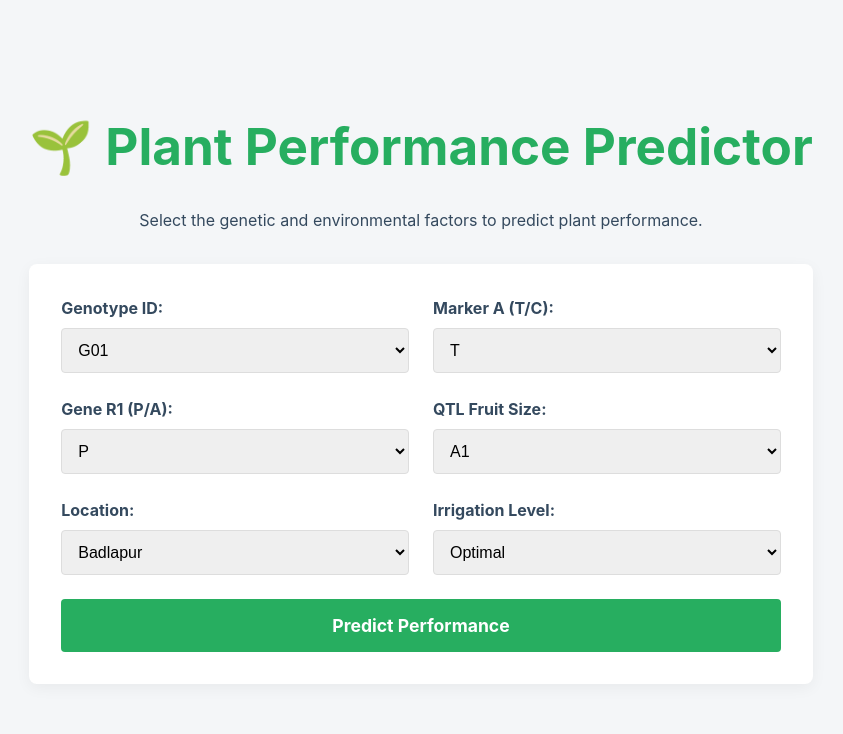
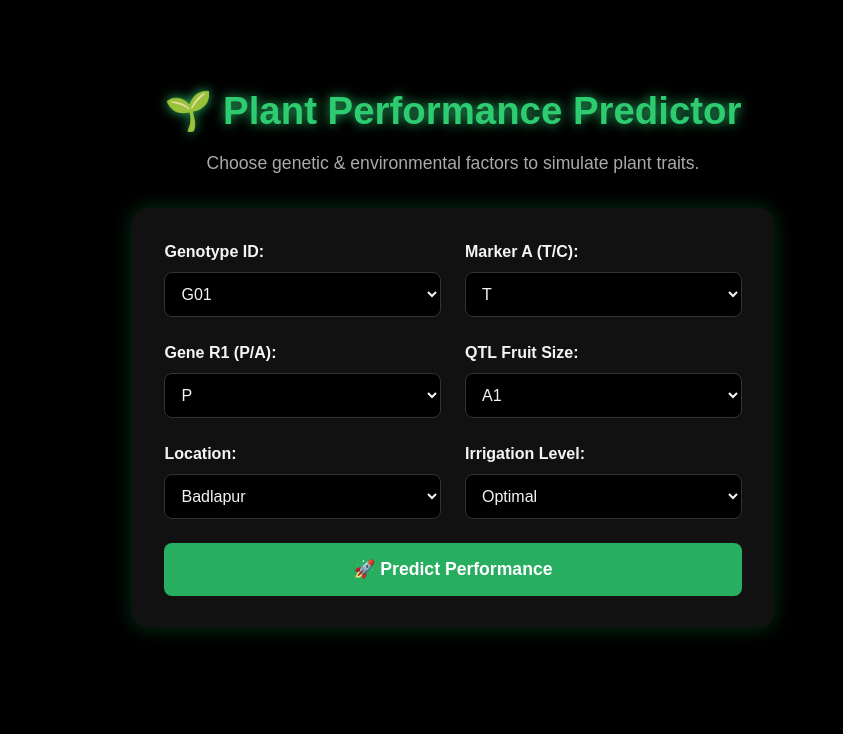
Before and after one commit to singh1908/Plant-Breeding, a React (Vite) app in the folder frontend/: page / in a window 1280 px wide. Shown: the top 734 px of the page, without its empty margins (219-1062 px from the left). Built offline with nearby package versions, Linux system fonts and the light colour scheme.

Commit message:
Fix: output card

```diff
--- a/frontend/src/App.jsx
+++ b/frontend/src/App.jsx
@@ -1,7 +1,6 @@
 import React, { useState } from 'react';
 
 // --- Static Options for Form Dropdowns ---
-// In a real app, these might come from the dataset dynamically
 const options = {
   genotypes: Array.from({ length: 5000 }, (_, i) => `G${String(i + 1).padStart(2, '0')}`),
   markers: ['T', 'C'],
@@ -59,42 +58,79 @@ function App() {
     <div className="container">
       <header>
         <h1>🌱 Plant Performance Predictor</h1>
-        <p>Select the genetic and environmental factors to predict plant performance.</p>
+        <p>Choose genetic & environmental factors to simulate plant traits.</p>
       </header>
 
       <main>
         <form onSubmit={handleSubmit} className="predictor-form">
           <div className="form-grid">
-            {/* Genotype */}
-            <label>Genotype ID: <select name="Genotype_ID" value={formData.Genotype_ID} onChange={handleInputChange}>{options.genotypes.map(o => <option key={o} value={o}>{o}</option>)}</select></label>
-            {/* Marker A */}
-            <label>Marker A (T/C): <select name="Marker_A (T/C)" value={formData['Marker_A (T/C)']} onChange={handleInputChange}>{options.markers.map(o => <option key={o} value={o}>{o}</option>)}</select></label>
-            {/* Gene R1 */}
-            <label>Gene R1 (P/A): <select name="Gene_R1 (P/A)" value={formData['Gene_R1 (P/A)']} onChange={handleInputChange}>{options.genes.map(o => <option key={o} value={o}>{o}</option>)}</select></label>
-            {/* QTL */}
-            <label>QTL Fruit Size: <select name="QTL_Fruit_Size (A1/A2)" value={formData['QTL_Fruit_Size (A1/A2)']} onChange={handleInputChange}>{options.qtls.map(o => <option key={o} value={o}>{o}</option>)}</select></label>
-            {/* Location */}
-            <label>Location: <select name="Location" value={formData.Location} onChange={handleInputChange}>{options.locations.map(o => <option key={o} value={o}>{o}</option>)}</select></label>
-            {/* Irrigation */}
-            <label>Irrigation Level: <select name="Irrigation_Level" value={formData.Irrigation_Level} onChange={handleInputChange}>{options.irrigations.map(o => <option key={o} value={o}>{o}</option>)}</select></label>
+            <label>
+              Genotype ID:
+              <select name="Genotype_ID" value={formData.Genotype_ID} onChange={handleInputChange}>
+                {options.genotypes.map(o => <option key={o} value={o}>{o}</option>)}
+              </select>
+            </label>
+            <label>
+              Marker A (T/C):
+              <select name="Marker_A (T/C)" value={formData['Marker_A (T/C)']} onChange={handleInputChange}>
+                {options.markers.map(o => <option key={o} value={o}>{o}</option>)}
+              </select>
+            </label>
+            <label>
+              Gene R1 (P/A):
+              <select name="Gene_R1 (P/A)" value={formData['Gene_R1 (P/A)']} onChange={handleInputChange}>
+                {options.genes.map(o => <option key={o} value={o}>{o}</option>)}
+              </select>
+            </label>
+            <label>
+              QTL Fruit Size:
+              <select name="QTL_Fruit_Size (A1/A2)" value={formData['QTL_Fruit_Size (A1/A2)']} onChange={handleInputChange}>
+                {options.qtls.map(o => <option key={o} value={o}>{o}</option>)}
+              </select>
+            </label>
+            <label>
+              Location:
+              <select name="Location" value={formData.Location} onChange={handleInputChange}>
+                {options.locations.map(o => <option key={o} value={o}>{o}</option>)}
+              </select>
+            </label>
+            <label>
+              Irrigation Level:
+              <select name="Irrigation_Level" value={formData.Irrigation_Level} onChange={handleInputChange}>
+                {options.irrigations.map(o => <option key={o} value={o}>{o}</option>)}
+              </select>
+            </label>
           </div>
           <button type="submit" disabled={isLoading}>
-            {isLoading ? 'Predicting...' : 'Predict Performance'}
+            {isLoading ? '🔄 Predicting...' : '🚀 Predict Performance'}
           </button>
         </form>
 
         <div className="results-container">
-          {error && <div className="error-message">Error: {error}</div>}
+          {error && <div className="error-message">⚠️ {error}</div>}
           {isLoading && <div className="loading-spinner"></div>}
           {predictions && (
             <div className="results-card">
-              <h2>Predicted Performance Profile</h2>
-              <ul>
-                <li><strong>Yield (Avg. Fruit Weight):</strong> {predictions.predicted_yield.toFixed(2)} grams</li>
-                <li><strong>Quality (Sugar Content):</strong> {predictions.predicted_quality.toFixed(2)} Brix</li>
-                <li><strong>Stress Tolerance (Drought Score):</strong> {predictions.predicted_stress.toFixed(2)} <em>(lower is better)</em></li>
-                <li><strong>Agronomic (Days to Flowering):</strong> {predictions.predicted_agronomic.toFixed(2)} days</li>
-              </ul>
+              <h2>📊 Predicted Performance</h2>
+              <div className="stats-grid">
+                <div className="stat-box yield">
+                  <h3>🍅 Yield</h3>
+                  <p>{predictions.predicted_yield.toFixed(2)} g</p>
+                </div>
+                <div className="stat-box sugar">
+                  <h3>🍭 Sugar</h3>
+                  <p>{predictions.predicted_quality.toFixed(2)} Brix</p>
+                </div>
+                <div className="stat-box stress">
+                  <h3>💧 Stress Tolerance</h3>
+                  <p>{predictions.predicted_stress.toFixed(2)}</p>
+                  <small>(lower is better)</small>
+                </div>
+                <div className="stat-box flowering">
+                  <h3>🌼 Flowering</h3>
+                  <p>{predictions.predicted_agronomic.toFixed(2)} days</p>
+                </div>
+              </div>
             </div>
           )}
         </div>
@@ -103,43 +139,164 @@ function App() {
   );
 }
 
-// Basic styling - you can move this to App.css for better organization
+// --- True Black Theme Styling ---
 const styles = `
-:root { --primary-color: #27ae60; --bg-color: #f4f6f8; --card-bg: #ffffff; --text-color: #34495e; }
+:root {
+  --primary: #27ae60;
+  --secondary: #2ecc71;
+  --bg-dark: #000000;   /* true black */
+  --card-bg: #111111;   /* deep black panel */
+  --text-color: #f5f5f5;
+}
 
-/* --- MODIFIED FOR CENTERING --- */
 body {
   margin: 0;
-  font-family: -apple-system, BlinkMacSystemFont, 'Segoe UI', 'Roboto', 'Oxygen', 'Ubuntu', 'Cantarell', 'Fira Sans', 'Droid Sans', 'Helvetica Neue', sans-serif;
-  background-color: var(--bg-color);
+  font-family: 'Poppins', sans-serif;
+  background: var(--bg-dark);
   color: var(--text-color);
-  /* Added Flexbox properties for centering */
   display: flex;
   justify-content: center;
-  align-items: center;
+  align-items: flex-start;
   min-height: 100vh;
+  padding: 2rem;
 }
 
-.container { max-width: 800px; padding: 2rem; } /* Removed margin: 0 auto; as it's handled by body's flex */
+.container {
+  max-width: 900px;
+  width: 100%;
+  padding: 2rem;
+}
+
 header { text-align: center; margin-bottom: 2rem; }
-header h1 { color: var(--primary-color); }
-.predictor-form { background: var(--card-bg); padding: 2rem; border-radius: 8px; box-shadow: 0 4px 15px rgba(0,0,0,0.05); }
-.form-grid { display: grid; grid-template-columns: repeat(auto-fit, minmax(250px, 1fr)); gap: 1.5rem; margin-bottom: 1.5rem; }
-label { display: flex; flex-direction: column; font-weight: bold; }
-select { padding: 0.75rem; border-radius: 4px; border: 1px solid #ddd; margin-top: 0.5rem; font-size: 1rem; }
-button { width: 100%; padding: 1rem; font-size: 1.1rem; font-weight: bold; color: white; background-color: var(--primary-color); border: none; border-radius: 4px; cursor: pointer; transition: background-color 0.3s; }
-button:hover { background-color: #2ecc71; }
-button:disabled { background-color: #95a5a6; cursor: not-allowed; }
+header h1 {
+  color: var(--secondary);
+  font-size: 2.4rem;
+  margin-bottom: 0.5rem;
+  text-shadow: 0 0 12px rgba(46,204,113,0.9);
+}
+header p { font-size: 1.1rem; color: #aaaaaa; }
+
+.predictor-form {
+  background: var(--card-bg);
+  padding: 2rem;
+  border-radius: 16px;
+  box-shadow: 0 0 20px rgba(0,255,100,0.2);
+  transition: transform 0.2s ease, box-shadow 0.3s;
+}
+.predictor-form:hover {
+  transform: translateY(-3px);
+  box-shadow: 0 0 35px rgba(0,255,100,0.35);
+}
+
+.form-grid {
+  display: grid;
+  grid-template-columns: repeat(auto-fit, minmax(250px, 1fr));
+  gap: 1.5rem;
+  margin-bottom: 1.5rem;
+}
+label { display: flex; flex-direction: column; font-weight: 600; }
+select {
+  padding: 0.75rem;
+  border-radius: 8px;
+  border: 1px solid #333;
+  background: #000;
+  color: var(--text-color);
+  margin-top: 0.5rem;
+  font-size: 1rem;
+  transition: all 0.2s;
+}
+select:focus { border-color: var(--secondary); outline: none; box-shadow: 0 0 6px rgba(39,174,96,0.8); }
+
+button {
+  width: 100%;
+  padding: 1rem;
+  font-size: 1.1rem;
+  font-weight: bold;
+  color: white;
+  background: var(--primary);
+  border: none;
+  border-radius: 8px;
+  cursor: pointer;
+  transition: all 0.3s;
+}
+button:hover { background: var(--secondary); transform: scale(1.03); }
+button:disabled { background: #333; cursor: not-allowed; }
+
 .results-container { margin-top: 2rem; }
-.results-card { background: var(--card-bg); padding: 2rem; border-radius: 8px; box-shadow: 0 4px 15px rgba(0,0,0,0.05); border-left: 5px solid var(--primary-color); }
-.results-card h2 { margin-top: 0; }
-.results-card ul { list-style: none; padding: 0; }
-.results-card li { font-size: 1.1rem; padding: 0.5rem 0; border-bottom: 1px solid #ecf0f1; }
-.results-card li:last-child { border-bottom: none; }
-.error-message { color: #e74c3c; background: #fbe2e2; padding: 1rem; border-radius: 4px; text-align: center; }
-.loading-spinner { border: 4px solid #f3f3f3; border-top: 4px solid var(--primary-color); border-radius: 50%; width: 40px; height: 40px; animation: spin 1s linear infinite; margin: 2rem auto; }
+.results-card {
+  background: var(--card-bg);
+  padding: 2rem;
+  border-radius: 16px;
+  box-shadow: 0 0 20px rgba(0,255,100,0.25);
+  animation: fadeIn 0.5s ease-in-out;
+}
+.results-card h2 {
+  margin-top: 0;
+  color: var(--secondary);
+  text-align: center;
+  margin-bottom: 1.5rem;
+}
+
+.stats-grid {
+  display: grid;
+  grid-template-columns: repeat(auto-fit, minmax(180px, 1fr));
+  gap: 1.5rem;
+}
+
+.stat-box {
+  background: #000; /* pure black inside cards */
+  padding: 1.2rem;
+  border-radius: 12px;
+  text-align: center;
+  box-shadow: 0 0 15px rgba(0,255,100,0.1);
+  transition: transform 0.2s ease, box-shadow 0.2s;
+}
+.stat-box:hover {
+  transform: translateY(-4px);
+  box-shadow: 0 0 25px rgba(0,255,100,0.4);
+}
+.stat-box h3 {
+  margin: 0 0 0.5rem;
+  color: var(--secondary);
+}
+.stat-box p {
+  font-size: 1.4rem;
+  font-weight: bold;
+  color: #fff;
+  margin: 0;
+}
+.stat-box small {
+  font-size: 0.8rem;
+  color: #aaa;
+}
+
+/* Special accent colors */
+.stat-box.yield { border-left: 4px solid #27ae60; }
+.stat-box.sugar { border-left: 4px solid #f1c40f; }
+.stat-box.stress { border-left: 4px solid #e74c3c; }
+.stat-box.flowering { border-left: 4px solid #3498db; }
+
+.error-message {
+  color: #e74c3c;
+  background: #1a0000;
+  padding: 1rem;
+  border-radius: 8px;
+  text-align: center;
+  font-weight: 600;
+}
+.loading-spinner {
+  border: 5px solid #111;
+  border-top: 5px solid var(--secondary);
+  border-radius: 50%;
+  width: 50px;
+  height: 50px;
+  animation: spin 1s linear infinite;
+  margin: 2rem auto;
+}
 @keyframes spin { 0% { transform: rotate(0deg); } 100% { transform: rotate(360deg); } }
+@keyframes fadeIn { from { opacity: 0; transform: translateY(10px);} to { opacity: 1; transform: translateY(0);} }
 `;
+
 const styleSheet = document.createElement("style");
 styleSheet.innerText = styles;
 document.head.appendChild(styleSheet);
```
Also changed, not shown: 2 other files (tests, documents, lock files or other folders).
